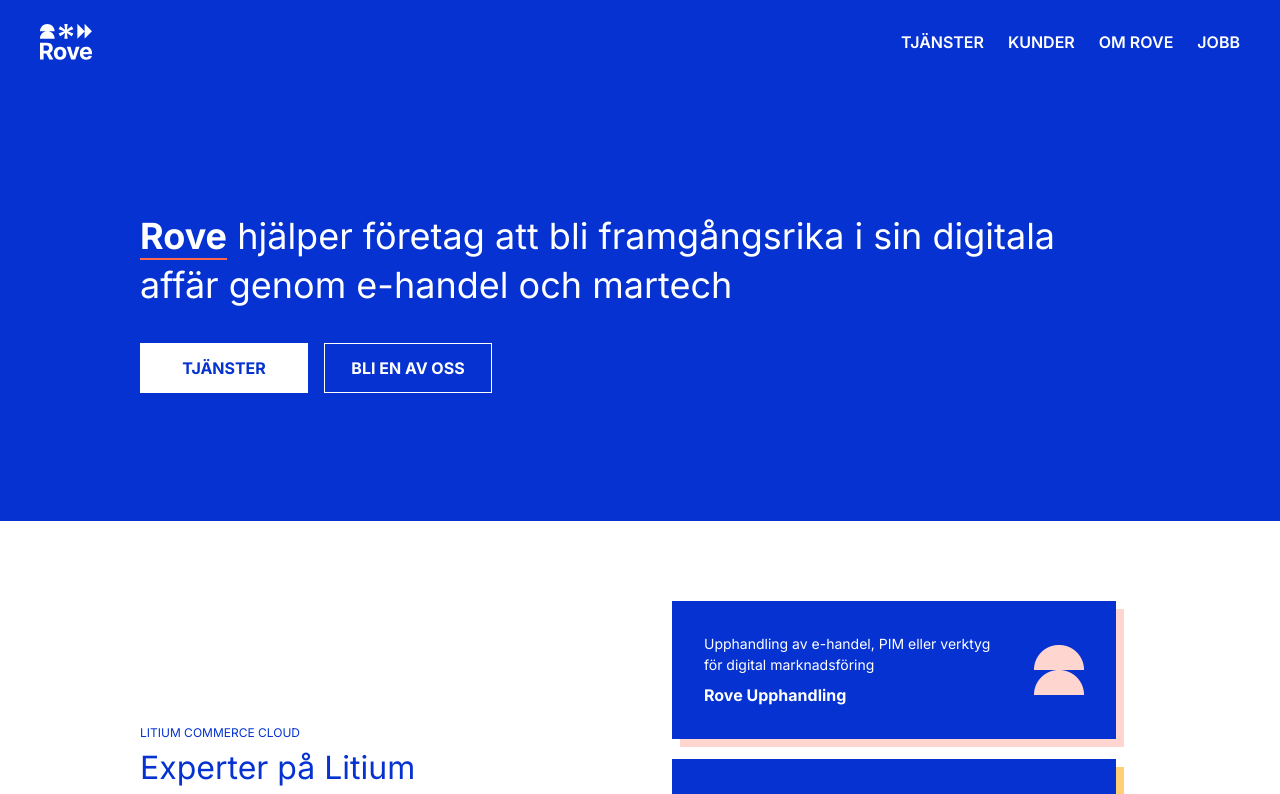
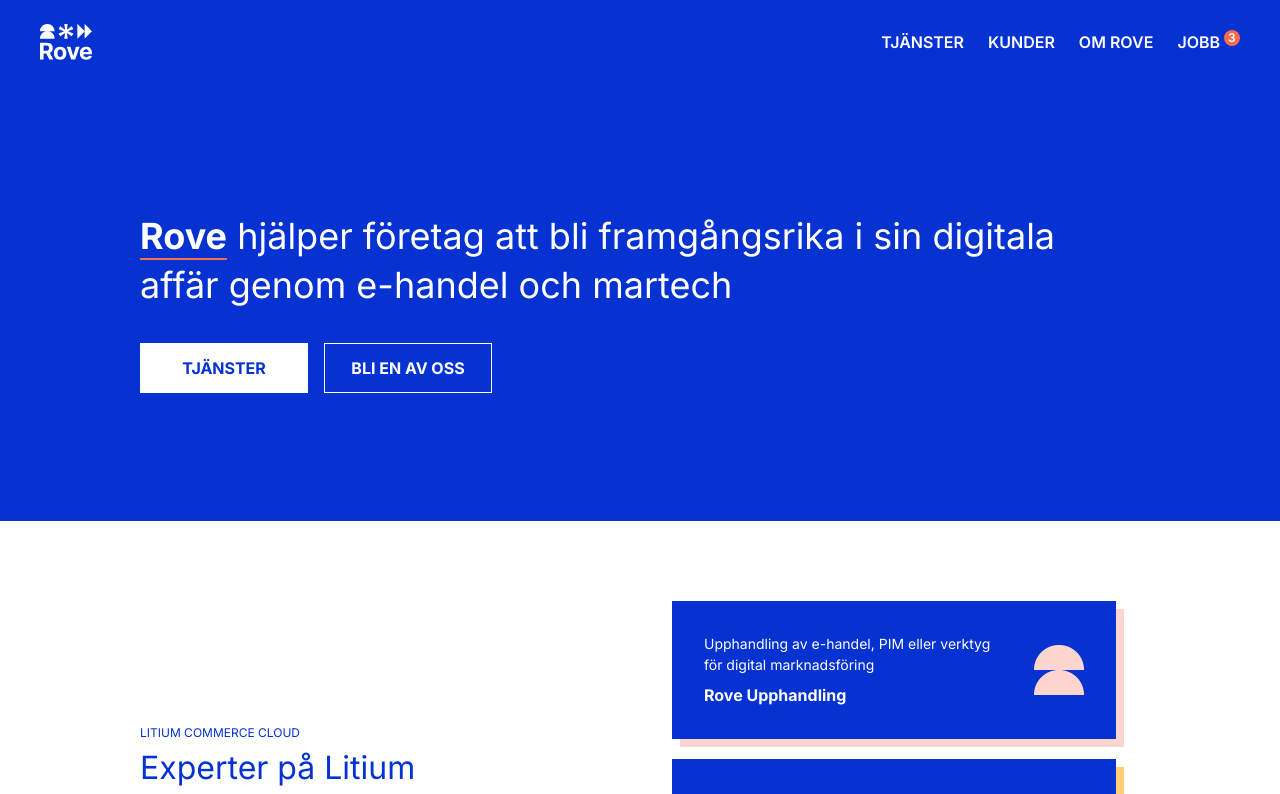
Before and after one commit to rove-commerce/Rove-web-react, a Next.js app: page / in a window 1280 px wide. Shown: the top 794 px of the page. Built offline with nearby package versions, Linux system fonts and the light colour scheme.

Commit message:
Jobb badge

```diff
--- a/components/MainNavigation.tsx
+++ b/components/MainNavigation.tsx
@@ -34,10 +34,11 @@ export default function MainNavigation() {
 								Om Rove
 							</Link>
 						</li>
-						<li className="ml-6">
-							<Link href="/jobb" className={currentPath?.includes("/jobb") ? "text-pink font-semibold" : "hover:underline"}>
+						<li className="ml-6 flex">
+							<Link href="/jobb" className={currentPath?.includes("/jobb") ? "text-pink font-semibold mr-1" : "hover:underline mr-1"}>
 								Jobb
 							</Link>
+							<span className="inline-block bg-red text-xs text-white mb-2 px-1 rounded-full tracking-wide">3</span>
 						</li>
 					</ul>
 				</nav>
@@ -74,10 +75,11 @@ export default function MainNavigation() {
 										Om Rove
 									</Link>
 								</li>
-								<li className="mt-10">
-									<Link onClick={mobileMenuClick} href="/jobb">
+								<li className="mt-10 flex">
+									<Link onClick={mobileMenuClick} className="mr-1" href="/jobb">
 										Jobb
 									</Link>
+									<span className="inline-block bg-red text-xs text-white mb-5 px-1 rounded-full tracking-wide">3</span>
 								</li>
 							</ul>
 						</div>
```
